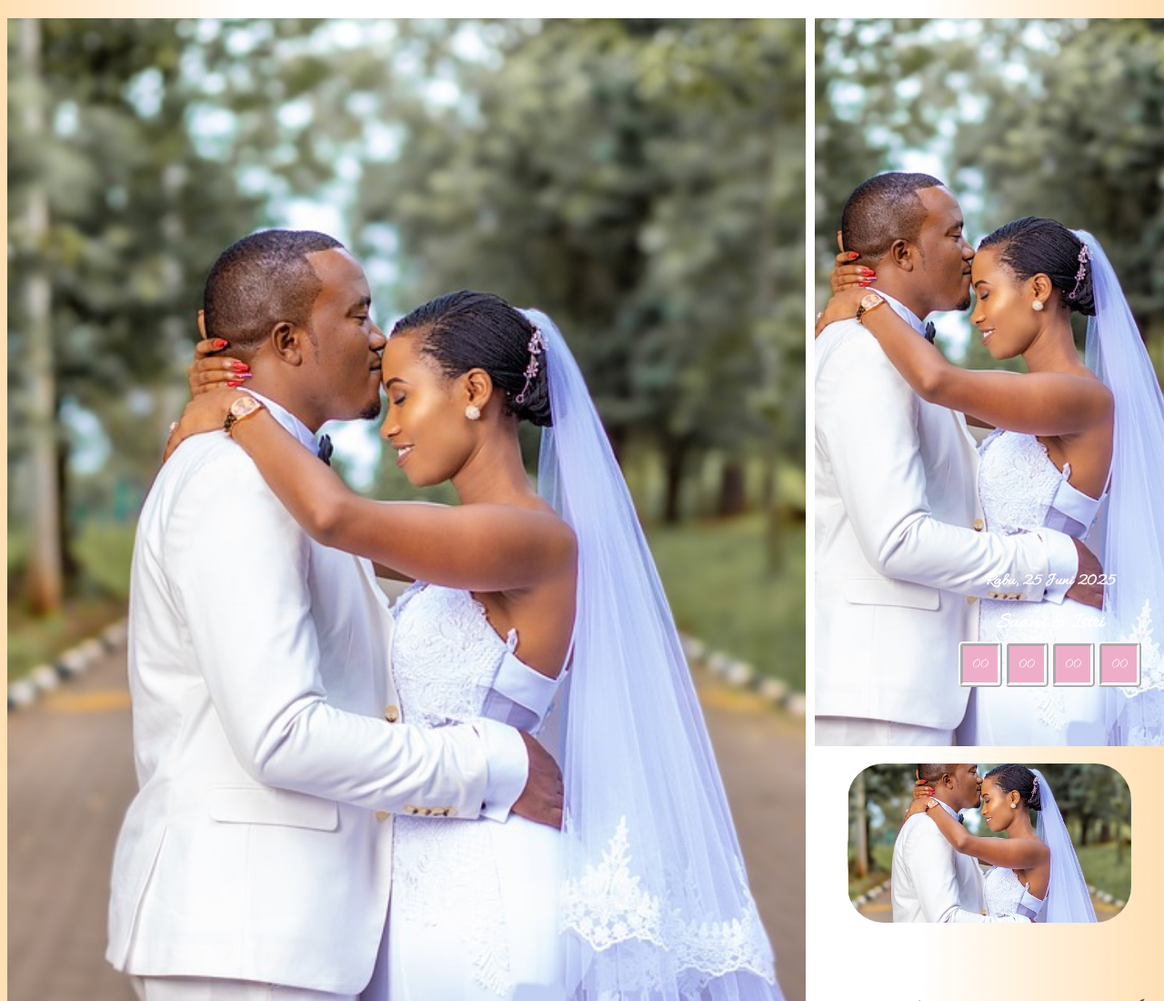
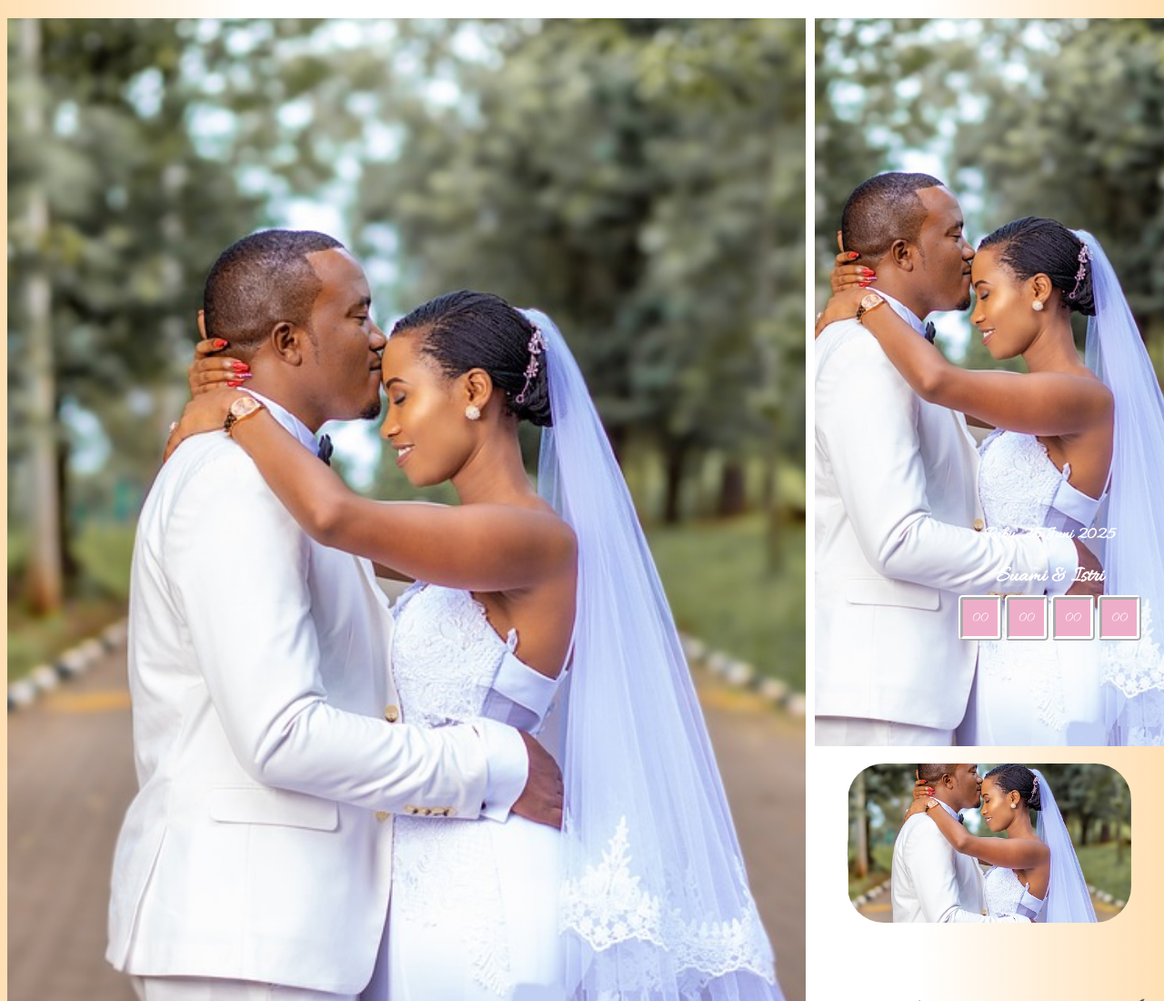
Before and after one commit to coderwebcode/invitation, a plain HTML site: page onbutton.html in a window 1280 px wide. Shown: the top 1100 px of the page at 91% size. Drawn offline with Linux system fonts and the light colour scheme.

Commit message:
Add files via upload

```diff
--- a/style2.css
+++ b/style2.css
@@ -29,7 +29,9 @@ body {
   background: radial-gradient(circle, rgba(238, 174, 202, 0) 58%, rgba(255, 224, 181, 1) 100%);
 }
 
-
+.desktopView {
+  display: none;
+}
 
 .container1 {
   height: 100vh;
@@ -68,7 +70,7 @@ body {
 
 .info {
   position: absolute;
-  bottom: 86%;
+  bottom: 10%;
   right: 25px;
 }
 
@@ -532,6 +534,10 @@ span {
 
 @media screen and (min-width: 1280px) {
 
+  .desktopView {
+    display: block;
+  }
+
   .leftDesktop {
     width: 70%;
     position: fixed;
@@ -543,11 +549,15 @@ span {
     width: 98%;
   }
 
-
   .allWrapper {
     position: absolute;
     right: 0;
     width: 30%;
-    display: block;
+  }
+
+  .info {
+    position: absolute;
+    bottom: 87%;
+    right: 25px;
   }
 }
```
